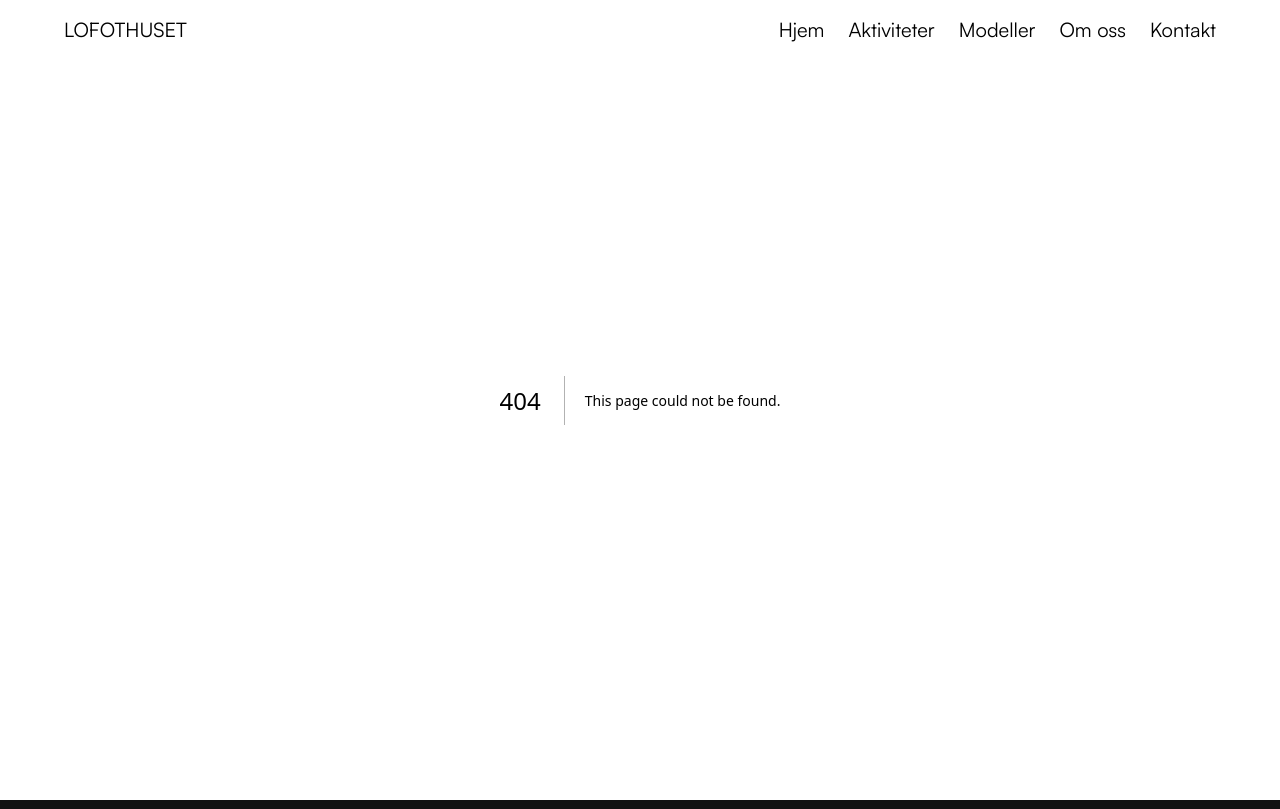
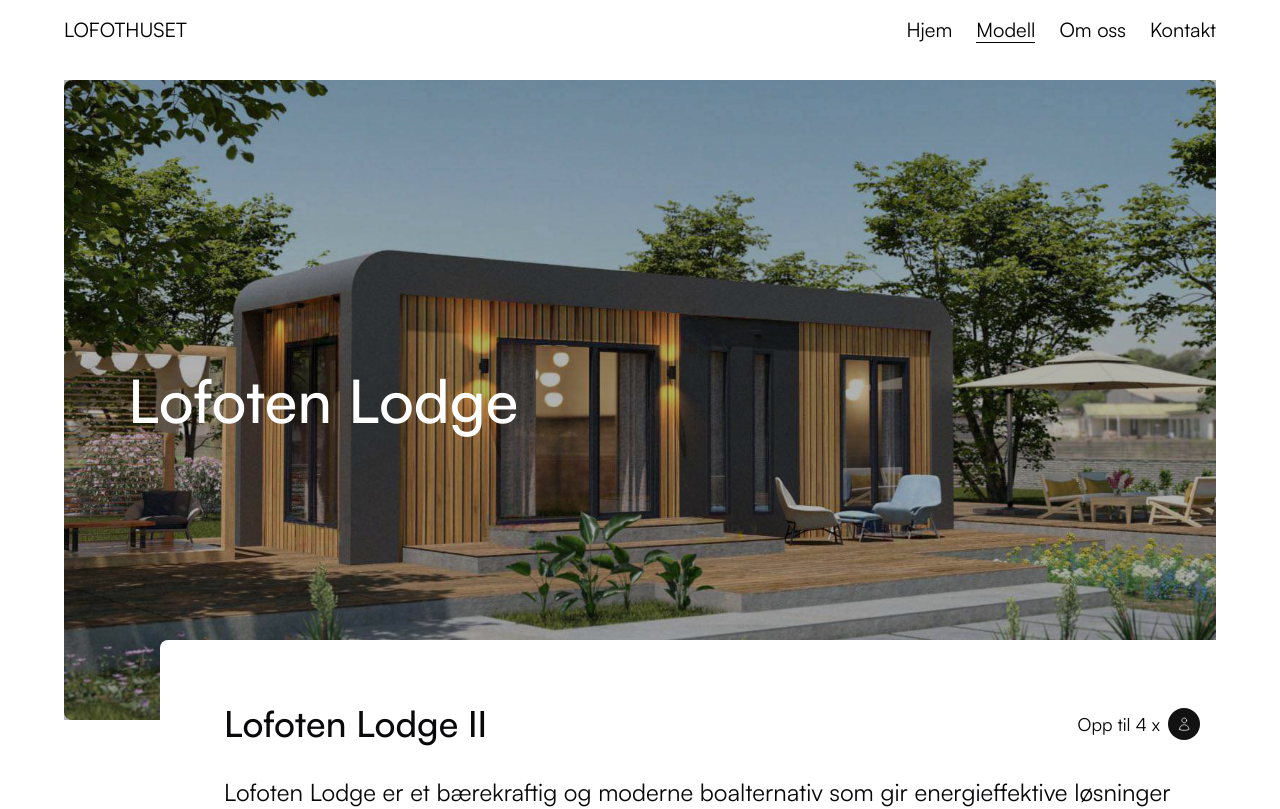
Before and after one commit to tariknh/lofothuset, a Next.js app: page /modeller/lofoten-lodge in a window 1280 px wide. Before the commit this address had no page. Shown: the top 809 px of the page. Built offline with nearby package versions, Linux system fonts and the light colour scheme.

Commit message:
Endret link og navn fra finnmarken til lofoten lodge. Link korresponderer nå til modellen. + Fjernet ubrukte navigasjons linker

```diff
--- a/app/kontakt/page.tsx
+++ b/app/kontakt/page.tsx
@@ -44,7 +44,7 @@ function Page() {
     email: "",
     phone: "",
     task: "Jeg vil ha en visning over video",
-    modell: "Finnmarken",
+    modell: "Lofoten Lodge",
     agreeToTerms: false,
   };
 
@@ -221,7 +221,7 @@ function Page() {
                 <FormSelect
                   id="HVILKEN MODELL?"
                   name="modell"
-                  values={["Finnmarken"]}
+                  values={["Lofoten Lodge"]}
                   formData={formData.modell}
                   handleInputChange={handleInputChange}
                 />
--- a/app/om-oss/page.tsx
+++ b/app/om-oss/page.tsx
@@ -140,7 +140,7 @@ const Omoss = async () => {
                 Oppfyll drømmene dine
               </h3>
               <h2 className="xsm-370:text-2xl sm:text-3xl lg:text-4xl text-xl font-medium mb-4 sm:max-w-72">
-                Klar til å bestille Finnmarken IV?{" "}
+                Klar til å bestille Lofoten Lodge II?{" "}
               </h2>
               <Link href={"/kontakt"}>
                 <button
--- a/components/header/nav/MobileNav.tsx
+++ b/components/header/nav/MobileNav.tsx
@@ -16,13 +16,13 @@ export const navItems = [
     title: "Hjem",
     href: "/",
   },
+  // {
+  //   title: "Aktiviteter",
+  //   href: "/aktiviteter",
+  // },
   {
-    title: "Aktiviteter",
-    href: "/aktiviteter",
-  },
-  {
-    title: "Modeller",
-    href: "/modeller/finnmarken",
+    title: "Modell",
+    href: "/modeller/lofoten-lodge",
   },
   {
     title: "Om oss",
--- a/components/modeller/ModellBestille.tsx
+++ b/components/modeller/ModellBestille.tsx
@@ -30,7 +30,7 @@ function ModellBestille({ className }: FordelProps) {
           Oppfyll drømmene dine
         </h3>
         <h2 className=" font-medium mb-4 lg:mb-8  text-[clamp(36px,11vw,40px)] text-balance sm:text-[clamp(32px,3.3vw,60px)] tracking-tight">
-          Klar til å bestille Finnmarken IV?{" "}
+          Klar til å bestille Lofoten Lodge II?{" "}
         </h2>
 
         <div className="w-full">
--- a/components/modeller/ModellModell.tsx
+++ b/components/modeller/ModellModell.tsx
@@ -4,14 +4,14 @@ import React from "react";
 type ModellModellProps = {
   image: string;
   className: string;
-  alt: string;
+
   text: string;
   speed?: string;
 };
 
 function ModellModell({
   image,
-  alt,
+
   className,
   text,
   speed = "0.2",
@@ -25,7 +25,7 @@ function ModellModell({
       <Image
         className="max-h-screen shadow-xl rounded-[2px]"
         src={image}
-        alt={alt}
+        alt={`Bilde av ${text}`}
         width={1080}
         height={1080}
       />
--- a/components/modeller/ModellModeller.tsx
+++ b/components/modeller/ModellModeller.tsx
@@ -18,83 +18,71 @@ function ModellModeller() {
     <section className="w-full grid grid-cols-5 p-2 lg:p-16">
       <ModellModell
         image="/modell/unedited/ute1.jpg"
-        alt="Finnmarken 1"
         className="mb-16"
         text="Forside med inngangsparti"
       />
       <ModellModell
         image="/modell/unedited/ute3.jpg"
-        alt="Finnmarken 1"
         className="col-start-2 mb-16 xl:col-start-3"
         speed="0.3"
         text="Side uten vindu"
       />
       <ModellModell
         image="/modell/unedited/ute4.jpg"
-        alt="Finnmarken 1"
         className="col-start-1 col-span-4 mb-16 xl:col-start-2"
         speed="-0.1"
         text="Side med vindu"
       />
       <ModellModell
         image="/modell/unedited/ute5.jpg"
-        alt="Finnmarken 1"
         className="col-start-2 mb-16 xl:col-start-1"
         speed="0.3"
         text="Bakside skrått"
       />
       <ModellModell
         image="/modell/unedited/ute15.jpg"
-        alt="Finnmarken 1"
         className="col-start-1 mb-16 xl:col-start-3"
         speed="0.2"
         text="Bakside"
       />
       <ModellModell
         image="/modell/unedited/ute13.jpg"
-        alt="Finnmarken 1"
         className="mb-16 col-start-2 xl:col-start-1"
         speed="0.3"
         text="Bakside med vannrør"
       />
       <ModellModell
         image="/modell/unedited/ute14.jpg"
-        alt="Finnmarken 1"
         className="col-start-1 mb-16 xl:col-start-3"
         speed="-0.1"
         text="Bakside med elektrisk anlegg"
       />
       <ModellModell
         image="/modell/inside1.jpg"
-        alt="Finnmarken 1"
         className="col-start-2 col-span-4 mb-16 xl:col-start-2"
         speed="0.3"
         text="Stue vindu"
       />
       <ModellModell
         image="/modell/inside2.jpg"
-        alt="Finnmarken 1"
         className="col-start-1 mb-16 xl:col-start-4"
         speed="0.2"
         text="Fremmside vindu"
       />
       <ModellModell
         image="/modell/inside3.jpg"
-        alt="Finnmarken 1"
         className="col-start-2 mb-16 xl:col-start-3"
         speed="-0.1"
         text="Rom 1"
       />
       <ModellModell
         image="/modell/insideB1.jpg"
-        alt="Finnmarken 1"
         className="mb-16 col-start-1 xl:col-start-1"
         speed="0.2"
         text="Bad"
       />
       <ModellModell
         image="/modell/insideB2.jpg"
-        alt="Finnmarken 1"
         className="col-start-2 mb-16 xl:col-start-3"
         speed="0.3"
         text="Bad"
@@ -102,21 +90,18 @@ function ModellModeller() {
 
       <ModellModell
         image="/modell/insideK2.jpg"
-        alt="Finnmarken 1"
         className="col-start-1 col-span-4 mb-16 xl:col-start-2"
         speed="-0.1"
         text="Kjøkken"
       />
       <ModellModell
         image="/modell/renderBlueprintZoomedV2.png"
-        alt="Finnmarken 1"
         className="col-start-2 mb-16 xl:col-start-1"
         speed="0.2"
         text="Mikrohuset 3d modell"
       />
       <ModellModell
         image="/modell/renderBlueprintMicrohouse.png"
-        alt="Finnmarken 1"
         className="col-start-1 mb-16 xl:col-start-3"
         speed="0.3"
         text="Tegninger av mikrohuset"
--- a/components/sections/VåreModeller.tsx
+++ b/components/sections/VåreModeller.tsx
@@ -28,7 +28,7 @@ function VåreModeller() {
             Villa Serenity by the Snow
           </h3>
         </div> */}
-      <Link href="/modeller">
+      <Link href="/modeller/lofoten-lodge">
         <div
           id="imageHover"
           className="relative h-[100vh] w-full flex flex-col sm:flex-row justify-center items-center"
```
Also changed, not shown: app/modeller/lofoten-lodge/page.tsx (renamed from app/modeller/finnmarken/page.tsx).
